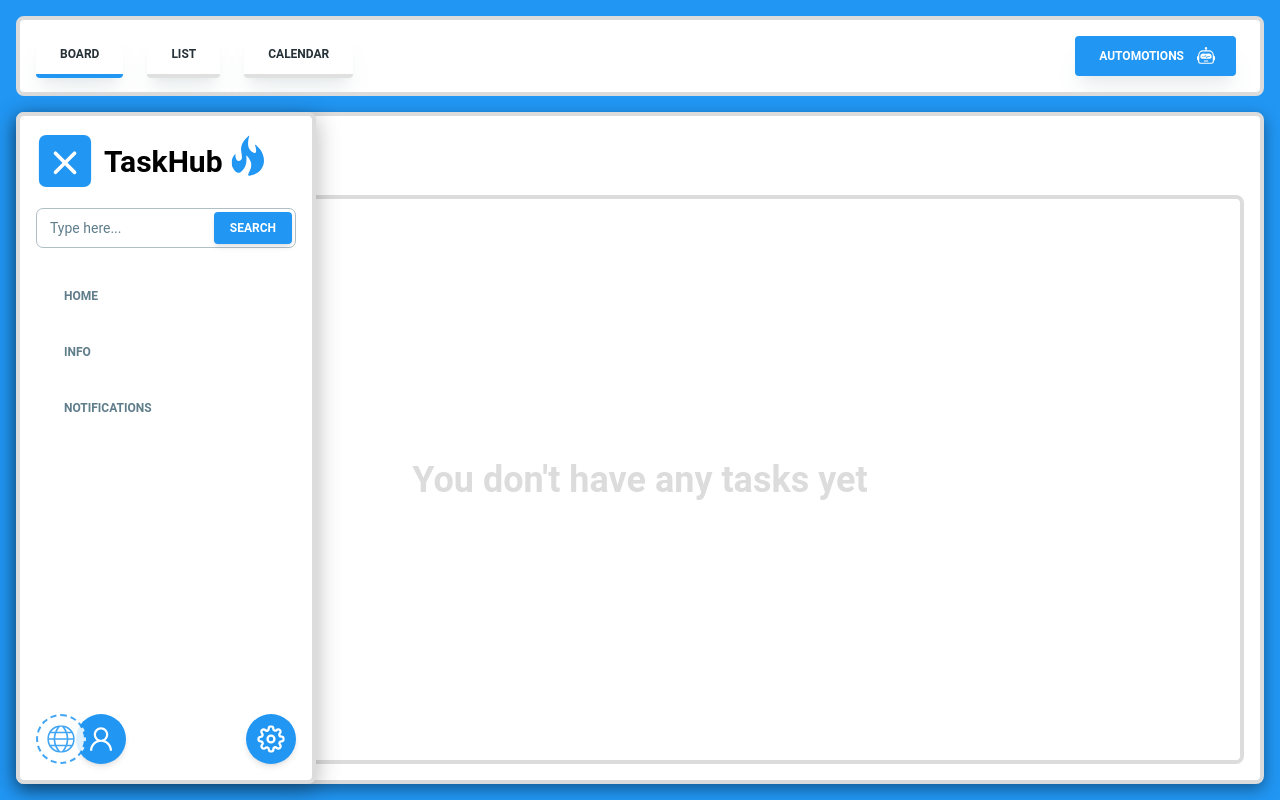
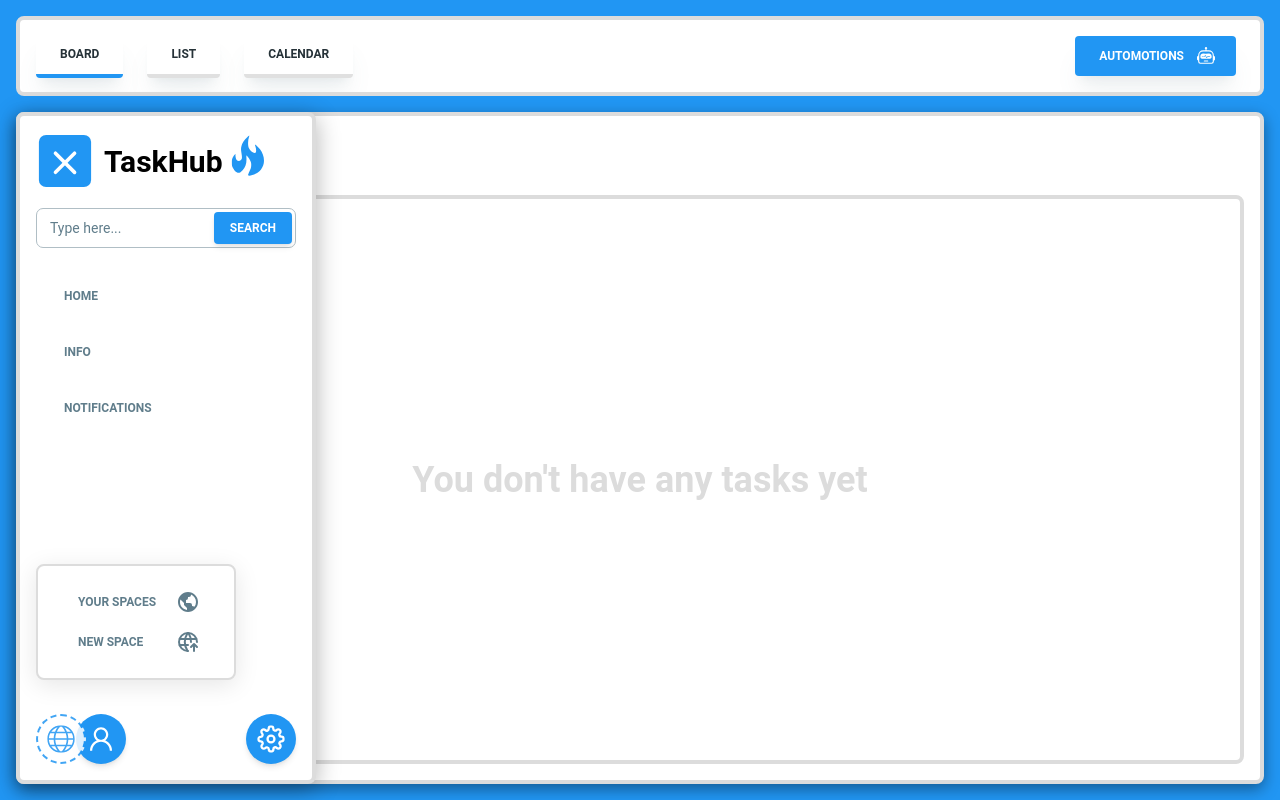
Before and after one commit to MiguelMR86/TaskHub, a React (Vite) app: page /manager in a window 1280 px wide. Both pictures are taken after a click on the button 61 px from the left and 739 px from the top of the page. Built offline with nearby package versions, Linux system fonts and the light colour scheme; no server answers.

Commit message:
Spaces Btns added

```diff
--- /dev/null
+++ b/src/components/General/Profile/Spaces/NewSpaceBtn.jsx
@@ -0,0 +1,19 @@
+import React from "react";
+import { TbWorldUpload } from "react-icons/tb";
+import { Button } from "@material-tailwind/react";
+
+function NewSpaceBtn() {
+  return (
+    <Button
+      fullWidth
+      variant="text"
+      color="blue-gray"
+      className="flex justify-between items-center"
+    >
+      New space
+      <TbWorldUpload className="scale-[2]" />
+    </Button>
+  );
+}
+
+export default NewSpaceBtn;
--- /dev/null
+++ b/src/components/General/Profile/Spaces/YourSpacesBtn.jsx
@@ -0,0 +1,19 @@
+import React from "react";
+import { BiWorld } from "react-icons/bi";
+import { Button } from "@material-tailwind/react";
+
+function YourSpacesBtn() {
+  return (
+    <Button
+      fullWidth
+      variant="text"
+      color="blue-gray"
+      className="flex justify-between items-center"
+    >
+      Your spaces
+      <BiWorld className="scale-[2]" />
+    </Button>
+  );
+}
+
+export default YourSpacesBtn;
--- a/src/components/General/Profile/SpacesBtn.jsx
+++ b/src/components/General/Profile/SpacesBtn.jsx
@@ -1,12 +1,29 @@
-import React from 'react'
-import { Button } from '@material-tailwind/react'
-import { TfiWorld } from 'react-icons/tfi'
+import React, { useContext } from "react";
+import { Context } from "../../../context/Context";
+import { Button } from "@material-tailwind/react";
+import { TfiWorld } from "react-icons/tfi";
+import NewSpaceBtn from "./Spaces/NewSpaceBtn";
+import YourSpacesBtn from "./Spaces/YourSpacesBtn";
 function SpacesBtn() {
+  const { openSpacesMenu, setOpenSpacesMenu } = useContext(Context);
   return (
-    <Button className='w-[50px] h-[50px] p-0 m-0 flex justify-center items-center select-none bg-white text-[#2196F3] border-2 border-[#2196F3] border-dashed rounded-full z-10 opacity-80'>
-        <TfiWorld className='scale-[2.3]'/>
-    </Button>
-  )
+    <div className="relative">
+      <Button
+        onClick={() => setOpenSpacesMenu(!openSpacesMenu)}
+        className="w-[50px] h-[50px] p-0 m-0 flex justify-center items-center select-none bg-white text-[#2196F3] border-2 border-[#2196F3] border-dashed rounded-full z-10 opacity-80"
+      >
+        <TfiWorld className="scale-[2.3]" />
+      </Button>
+      <div
+        className={`absolute top-[-150px] w-[200px] p-4 border-2 border-[#DCDCDC] bg-white text-black rounded-lg shadow-[0_5px_25px_rgba(0,0,0,0.1)] ${
+          openSpacesMenu ? "" : "hidden"
+        }`}
+      >
+        <YourSpacesBtn />
+        <NewSpaceBtn />
+      </div>
+    </div>
+  );
 }
 
-export default SpacesBtn
+export default SpacesBtn;
--- a/src/context/Context.jsx
+++ b/src/context/Context.jsx
@@ -8,6 +8,7 @@ export function ContextProvider({ children }) {
     const [currentSection, setCurrentSection] = useState("Board");
     const [openSideBar, setOpenSideBar] = useState(true);
     const [openConfigMenu, setOpenConfigMenu] = useState(false)
+    const [openSpacesMenu, setOpenSpacesMenu] = useState(false)
 
     // USER
     const [logedIn, setLogedIn] = useState(false);
@@ -23,6 +24,7 @@ export function ContextProvider({ children }) {
         currentSection, setCurrentSection,
         openSideBar, setOpenSideBar,
         openConfigMenu, setOpenConfigMenu,
+        openSpacesMenu, setOpenSpacesMenu,
         logedIn, setLogedIn,
         handelSideBarDisplay
     };
```
Also changed, not shown: src/controllers/spaces/functions..js (added).
